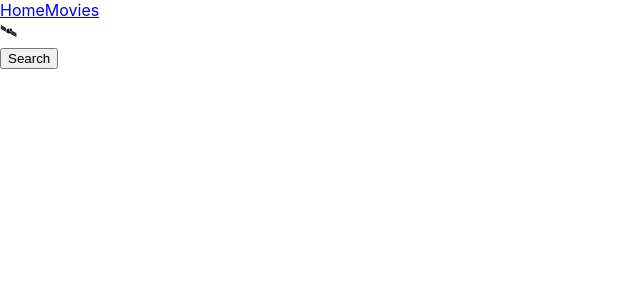
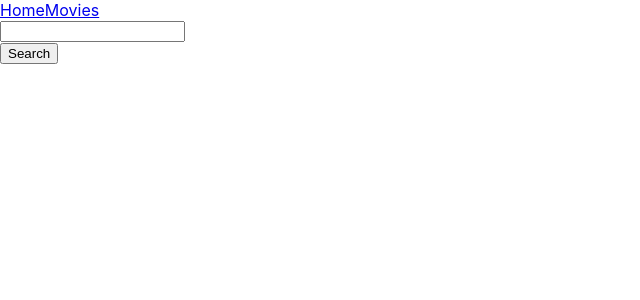
Before and after one commit to userzahar/goit-react-hw-05-movies, a React (Create React App) app: page /movies in a window 1280 px wide. Shown: the top 300 px of the page, without its empty margins (0-640 px from the left). Built offline with nearby package versions, Linux system fonts and the light colour scheme.

Commit message:
add route

```diff
--- a/src/components/App.jsx
+++ b/src/components/App.jsx
@@ -21,12 +21,14 @@ export const App = () => {
       </header>
       <main>
         <Routes>
-          <Route path="/" element={<Home />} />
-          <Route path="*" element={<Home />} />
-          <Route path="/movies" element={<Movies />} />
-          <Route path="/movies/:id" element={<MovieDetails />} >
-                  <Route path="cast" element={<Credits/>}/>
-                  <Route path="reviews" element={<Reviews/>}/>
+          <Route path="/"  >
+                <Route index element={<Home />} />
+                <Route path="*" element={<Home />} />
+                <Route path="/movies" element={<Movies />} />
+                <Route path="/movies/:id" element={<MovieDetails />} >
+                        <Route path="cast" element={<Credits/>}/>
+                        <Route path="reviews" element={<Reviews/>}/>
+                </Route>
           </Route>
         </Routes>
       </main>
--- a/src/page/Movies/Movies.jsx
+++ b/src/page/Movies/Movies.jsx
@@ -1,7 +1,9 @@
 
 export const Movies = () => {
     return <>
-        <div>🛰</div>
+        <label htmlFor="">
+            <input type="text" name='search' />
+        </label>
     </>
 
 }
```
